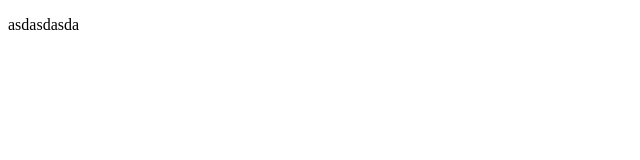
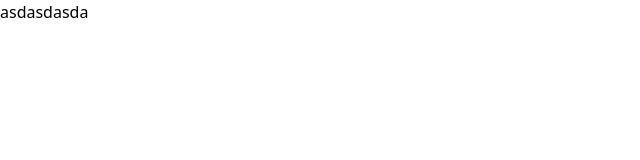
Before and after one commit to WEBzaytsev/contracts-generator-front, a Vue app: page / in a window 1280 px wide. Shown: the top 160 px of the page, without its empty margins (0-640 px from the left). Built offline with nearby package versions, Linux system fonts and the light colour scheme.

Commit message:
setup tailwind

```diff
--- a/package.json
+++ b/package.json
@@ -17,10 +17,13 @@
     "@vue/cli-plugin-babel": "~5.0.0",
     "@vue/cli-plugin-eslint": "~5.0.0",
     "@vue/cli-service": "~5.0.0",
+    "autoprefixer": "^10.4.7",
     "eslint": "^7.32.0",
     "eslint-config-prettier": "^8.3.0",
     "eslint-plugin-prettier": "^4.0.0",
     "eslint-plugin-vue": "^8.0.3",
-    "prettier": "^2.4.1"
+    "postcss": "^8.4.14",
+    "prettier": "^2.4.1",
+    "tailwindcss": "^3.1.6"
   }
 }
--- /dev/null
+++ b/postcss.config.js
@@ -0,0 +1,6 @@
+module.exports = {
+  plugins: {
+    tailwindcss: {},
+    autoprefixer: {},
+  },
+}
--- /dev/null
+++ b/src/index.css
@@ -0,0 +1,3 @@
+@tailwind base;
+@tailwind components;
+@tailwind utilities;
--- /dev/null
+++ b/tailwind.config.js
@@ -0,0 +1,8 @@
+/** @type {import('tailwindcss').Config} */
+module.exports = {
+    content: ['./index.html', './src/**/*.{vue,js}'],
+    theme: {
+        extend: {},
+    },
+    plugins: [],
+};
```
Also changed, not shown: src/main.js (+4 -3 lines), 1 other file (tests, documents, lock files or other folders).
